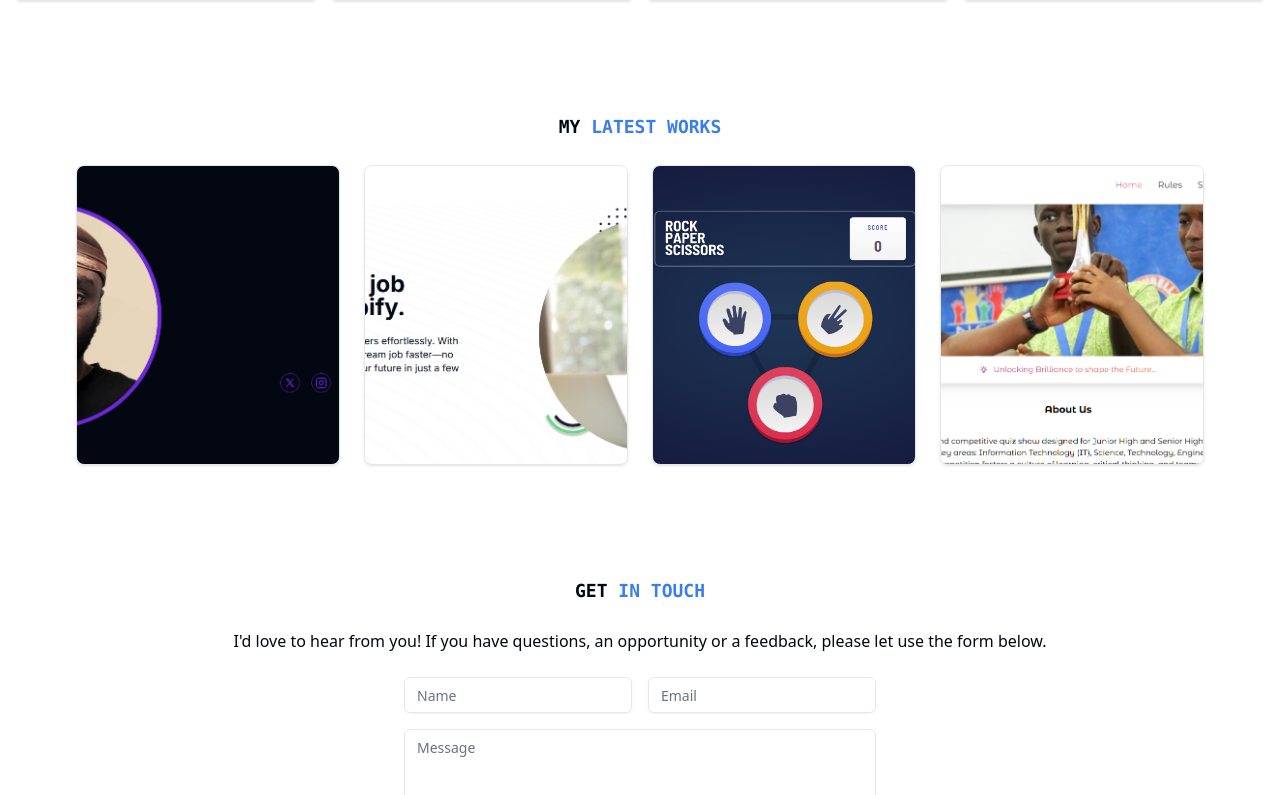
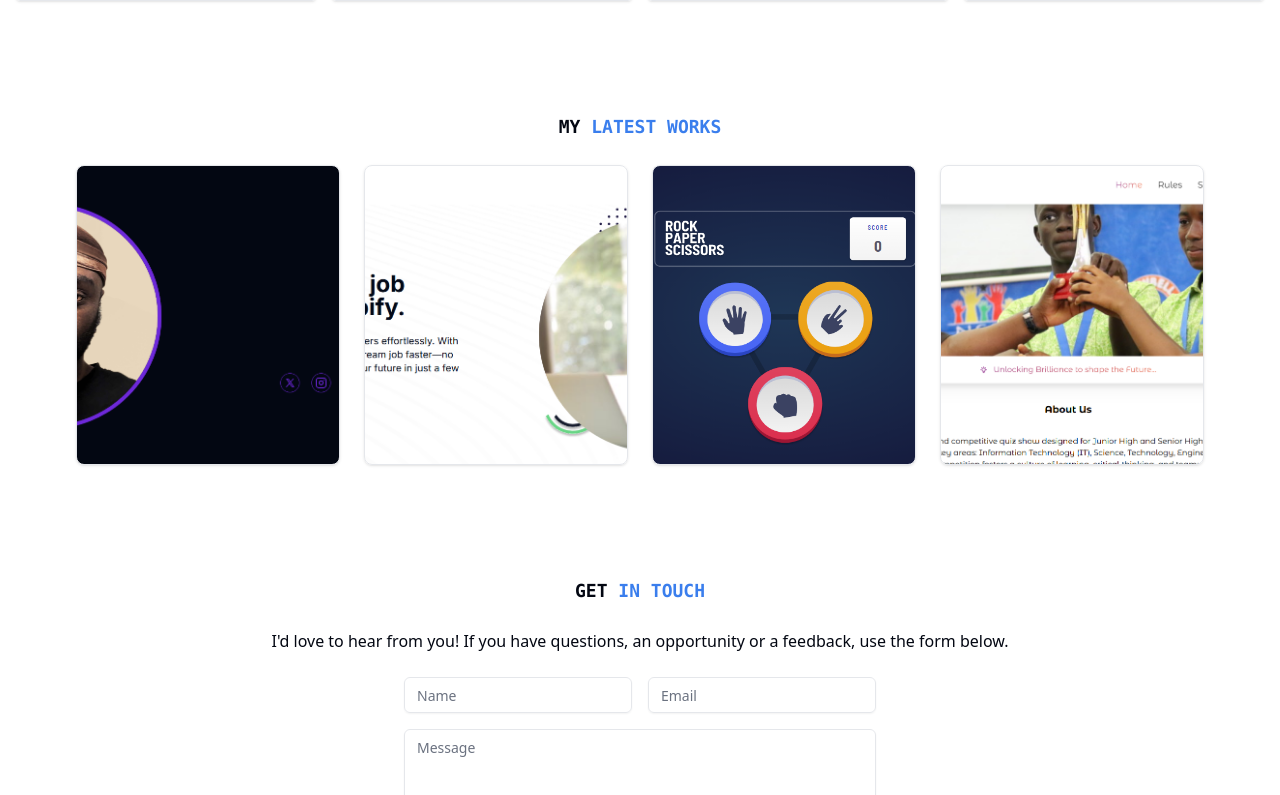
Before and after one commit to uniquetheo/uniiktheo, a Next.js app: page / in a window 1280 px wide. Shown: the part 1905-2700 px from the top of the page. Built offline with nearby package versions, Linux system fonts and the light colour scheme.

Commit message:
Update Contact.jsx

```diff
--- a/components/Contact.jsx
+++ b/components/Contact.jsx
@@ -10,7 +10,7 @@ const Contact = () => {
         </h3>
         <p>
           I'd love to hear from you! If you have questions, an opportunity or a
-          feedback, please let use the form below.
+          feedback, use the form below.
         </p>
         <ContactForm />
       </div>
```
